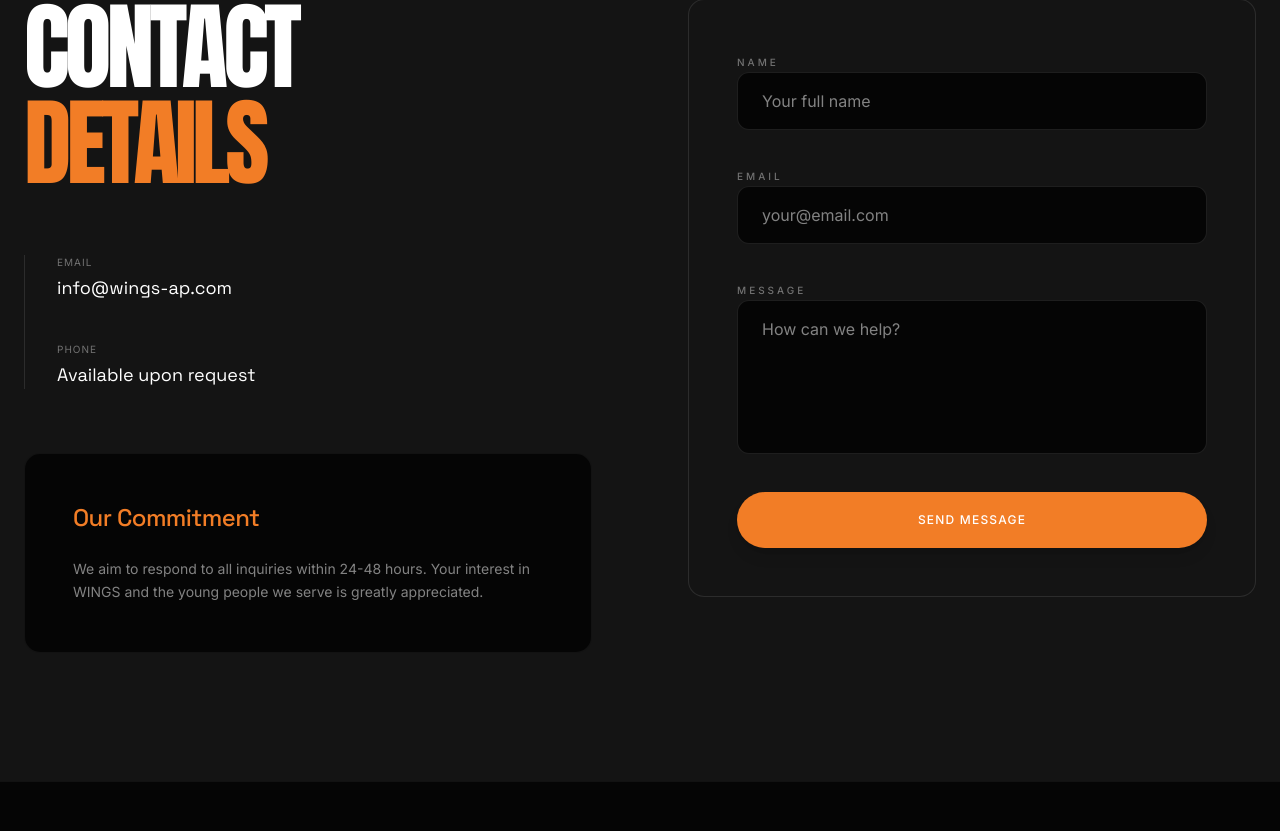
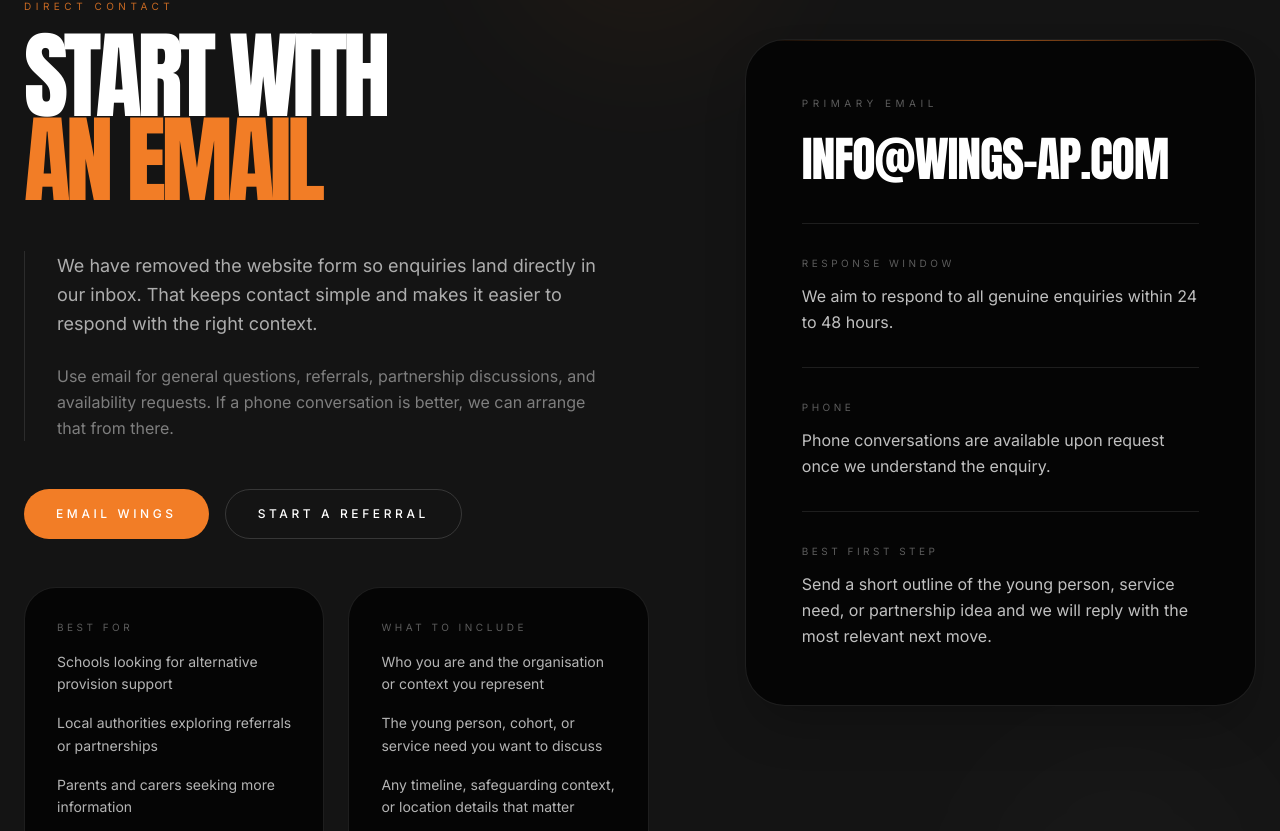
Before and after one commit to nuVizy/WINGS.AP, a React (Vite) app: page /contact in a window 1280 px wide. Shown: the part 929-1760 px from the top of the page. Built offline with nearby package versions, Linux system fonts and the light colour scheme.

Commit message:
Redesign contact page around email

```diff
--- a/index.html
+++ b/index.html
@@ -21,12 +21,6 @@
     <meta name="twitter:image" content="https://wingsap.netlify.app/ogimage.png" />
   </head>
   <body>
-    <!-- Netlify Forms: hidden form for bot detection at build time -->
-    <form name="contact" netlify netlify-honeypot="bot-field" hidden>
-      <input type="text" name="name" />
-      <input type="email" name="email" />
-      <textarea name="message"></textarea>
-    </form>
     <div id="root"></div>
     <script type="module" src="/src/main.tsx"></script>
   </body>
--- a/src/components/ContactForm.tsx
+++ /dev/null
@@ -1,118 +0,0 @@
-import { useState } from 'react';
-import type { FormEvent } from 'react';
-import { motion } from 'motion/react';
-
-export default function ContactForm() {
-  const [status, setStatus] = useState<'idle' | 'sending' | 'success' | 'error'>('idle');
-
-  const handleSubmit = async (e: FormEvent<HTMLFormElement>) => {
-    e.preventDefault();
-    setStatus('sending');
-
-    const form = e.currentTarget;
-    const formData = new FormData(form);
-
-    try {
-      const response = await fetch('/', {
-        method: 'POST',
-        headers: { 'Content-Type': 'application/x-www-form-urlencoded' },
-        body: new URLSearchParams(formData as any).toString(),
-      });
-      if (response.ok) {
-        setStatus('success');
-        form.reset();
-      } else {
-        setStatus('error');
-      }
-    } catch {
-      setStatus('error');
-    }
-  };
-
-  if (status === 'error') {
-    return (
-      <motion.div
-        initial={{ opacity: 0, scale: 0.95 }}
-        animate={{ opacity: 1, scale: 1 }}
-        className="bg-brand-ink p-12 rounded-2xl border border-red-500/30 text-center"
-      >
-        <h3 className="text-3xl font-heading mb-4 text-red-400">Something went wrong</h3>
-        <p className="text-white/60">Please try again or email us directly at info@wings-ap.com.</p>
-        <button
-          onClick={() => setStatus('idle')}
-          className="mt-8 text-white font-medium uppercase tracking-widest text-xs underline underline-offset-8 decoration-red-400"
-        >
-          Try again
-        </button>
-      </motion.div>
-    );
-  }
-
-  if (status === 'success') {
-    return (
-      <motion.div
-        initial={{ opacity: 0, scale: 0.95 }}
-        animate={{ opacity: 1, scale: 1 }}
-        className="bg-brand-ink p-12 rounded-2xl border border-white/10 text-center"
-      >
-        <h3 className="text-3xl font-heading mb-4 text-brand-orange">Thank you!</h3>
-        <p className="text-white/60">Your message has been sent. We'll get back to you soon.</p>
-        <button
-          onClick={() => setStatus('idle')}
-          className="mt-8 text-white font-medium uppercase tracking-widest text-xs underline underline-offset-8 decoration-brand-orange"
-        >
-          Send another message
-        </button>
-      </motion.div>
-    );
-  }
-
-  return (
-    <form onSubmit={handleSubmit} name="contact" method="POST" data-netlify="true" className="space-y-8 bg-brand-ink p-12 rounded-2xl border border-white/10">
-      <input type="hidden" name="form-name" value="contact" />
-      <div className="space-y-3">
-        <label htmlFor="name" className="text-[10px] font-medium uppercase tracking-[0.3em] text-white/40">Name</label>
-        <input
-          id="name"
-          name="name"
-          type="text"
-          required
-          className="w-full px-6 py-4 bg-brand-black border border-white/10 rounded-xl focus:outline-none focus:border-brand-orange transition-all text-white"
-          placeholder="Your full name"
-        />
-      </div>
-
-      <div className="space-y-3">
-        <label htmlFor="email" className="text-[10px] font-medium uppercase tracking-[0.3em] text-white/40">Email</label>
-        <input
-          id="email"
-          name="email"
-          type="email"
-          required
-          className="w-full px-6 py-4 bg-brand-black border border-white/10 rounded-xl focus:outline-none focus:border-brand-orange transition-all text-white"
-          placeholder="your@email.com"
-        />
-      </div>
-
-      <div className="space-y-3">
-        <label htmlFor="message" className="text-[10px] font-medium uppercase tracking-[0.3em] text-white/40">Message</label>
-        <textarea
-          id="message"
-          name="message"
-          required
-          rows={5}
-          className="w-full px-6 py-4 bg-brand-black border border-white/10 rounded-xl focus:outline-none focus:border-brand-orange transition-all text-white resize-none"
-          placeholder="How can we help?"
-        />
-      </div>
-
-      <button
-        type="submit"
-        disabled={status === 'sending'}
-        className="w-full bg-brand-orange text-white py-5 rounded-full font-medium uppercase tracking-widest text-xs hover:bg-white hover:text-brand-black transition-all disabled:opacity-50 shadow-lg"
-      >
-        {status === 'sending' ? 'Sending...' : 'Send Message'}
-      </button>
-    </form>
-  );
-}
--- a/src/pages/Contact.tsx
+++ b/src/pages/Contact.tsx
@@ -1,8 +1,25 @@
 import { motion } from 'motion/react';
 import SEO from '../components/SEO';
-import ContactForm from '../components/ContactForm';
 
 export default function Contact() {
+  const emailAddress = 'info@wings-ap.com';
+  const enquiryMailto = `mailto:${emailAddress}?subject=WINGS.AP%20Enquiry`;
+  const referralMailto = `mailto:${emailAddress}?subject=WINGS.AP%20Referral%20Enquiry`;
+
+  const enquiryTypes = [
+    'Schools looking for alternative provision support',
+    'Local authorities exploring referrals or partnerships',
+    'Parents and carers seeking more information',
+    'Professionals wanting to discuss mentoring or music sessions',
+  ];
+
+  const emailChecklist = [
+    'Who you are and the organisation or context you represent',
+    'The young person, cohort, or service need you want to discuss',
+    'Any timeline, safeguarding context, or location details that matter',
+    'The best way and time for us to reply to you',
+  ];
+
   return (
     <div className="bg-brand-black">
       <SEO
@@ -28,54 +45,86 @@
           >
             <span className="text-xs font-medium uppercase tracking-[0.5em] text-brand-orange mb-6 block">Get in touch</span>
             <h1 className="text-[15vw] md:text-[12vw] font-display uppercase leading-[0.85] tracking-tighter mb-8">
-              GET IN <br />
-              <span className="text-stroke">TOUCH</span>
+              EMAIL <br />
+              <span className="text-stroke">US</span>
             </h1>
             <div className="flex flex-col md:flex-row items-center justify-center gap-8 mt-12">
               <p className="max-w-md text-white/60 text-sm md:text-base leading-relaxed text-left md:border-l border-brand-orange/30 md:pl-6">
-                Have a question or want to learn more about our programs? We'd love to hear from you.
+                Have a question, referral, or partnership enquiry? Email us directly and we will respond with the right next step.
               </p>
             </div>
           </motion.div>
         </div>
       </section>
 
-      <section className="py-32 bg-brand-ink">
+      <section className="py-32 bg-brand-ink relative overflow-hidden">
+        <div className="absolute inset-0 opacity-30">
+          <div className="absolute -top-24 left-1/2 h-72 w-72 -translate-x-1/2 rounded-full bg-brand-orange/15 blur-3xl" />
+          <div className="absolute bottom-0 right-0 h-80 w-80 rounded-full bg-white/5 blur-3xl" />
+        </div>
         <div className="container mx-auto px-6">
-          <div className="grid grid-cols-1 lg:grid-cols-2 gap-24">
+          <div className="grid grid-cols-1 lg:grid-cols-[1.1fr_0.9fr] gap-16 xl:gap-24 relative z-10">
             <motion.div
               initial={{ opacity: 0, x: -30 }}
               whileInView={{ opacity: 1, x: 0 }}
               viewport={{ once: true }}
+              className="space-y-12"
             >
-              <div className="space-y-16">
-                <div>
-                  <h2 className="text-6xl md:text-8xl font-display uppercase tracking-tighter mb-16">
-                    Contact <br />
-                    <span className="text-brand-orange">Details</span>
-                  </h2>
-                  <div className="space-y-10 md:border-l border-white/10 md:pl-8">
-                    <div className="flex items-start group">
-                      <div>
-                        <p className="text-[10px] uppercase tracking-widest text-white/40 mb-1">Email</p>
-                        <a href="mailto:info@wings-ap.com" className="text-lg font-heading hover:text-brand-orange transition-colors">info@wings-ap.com</a>
-                      </div>
-                    </div>
+              <div>
+                <span className="text-[10px] uppercase tracking-[0.45em] text-brand-orange/80 mb-5 block">
+                  Direct contact
+                </span>
+                <h2 className="text-6xl md:text-8xl font-display uppercase tracking-tighter leading-[0.88]">
+                  Start With <br />
+                  <span className="text-brand-orange">An Email</span>
+                </h2>
+              </div>
 
-                    <div className="flex items-start group">
-                      <div>
-                        <p className="text-[10px] uppercase tracking-widest text-white/40 mb-1">Phone</p>
-                        <p className="text-lg font-heading">Available upon request</p>
-                      </div>
-                    </div>
+              <div className="max-w-xl md:border-l border-white/10 md:pl-8 space-y-6">
+                <p className="text-white/65 text-base md:text-lg leading-relaxed">
+                  We have removed the website form so enquiries land directly in our inbox. That keeps contact simple and makes it easier to respond with the right context.
+                </p>
+                <p className="text-white/45 text-sm md:text-base leading-relaxed">
+                  Use email for general questions, referrals, partnership discussions, and availability requests. If a phone conversation is better, we can arrange that from there.
+                </p>
+              </div>
+
+              <div className="flex flex-col sm:flex-row gap-4">
+                <a
+                  href={enquiryMailto}
+                  className="inline-flex items-center justify-center rounded-full bg-brand-orange px-8 py-4 text-xs font-medium uppercase tracking-[0.3em] text-white transition-all hover:bg-white hover:text-brand-black"
+                >
+                  Email WINGS
+                </a>
+                <a
+                  href={referralMailto}
+                  className="inline-flex items-center justify-center rounded-full border border-white/15 px-8 py-4 text-xs font-medium uppercase tracking-[0.3em] text-white transition-all hover:border-brand-orange hover:text-brand-orange"
+                >
+                  Start A Referral
+                </a>
+              </div>
+
+              <div className="grid grid-cols-1 md:grid-cols-2 gap-6">
+                <div className="rounded-[2rem] border border-white/10 bg-brand-black p-8">
+                  <p className="text-[10px] uppercase tracking-[0.35em] text-white/35 mb-4">Best for</p>
+                  <div className="space-y-4">
+                    {enquiryTypes.map((item) => (
+                      <p key={item} className="text-sm leading-relaxed text-white/70">
+                        {item}
+                      </p>
+                    ))}
                   </div>
                 </div>
 
-                <div className="p-12 bg-brand-black rounded-2xl border border-white/5">
-                  <h3 className="text-2xl font-heading mb-6 text-brand-orange">Our Commitment</h3>
-                  <p className="text-white/50 leading-relaxed text-sm">
-                    We aim to respond to all inquiries within 24-48 hours. Your interest in WINGS and the young people we serve is greatly appreciated.
-                  </p>
+                <div className="rounded-[2rem] border border-white/10 bg-brand-black p-8">
+                  <p className="text-[10px] uppercase tracking-[0.35em] text-white/35 mb-4">What to include</p>
+                  <div className="space-y-4">
+                    {emailChecklist.map((item) => (
+                      <p key={item} className="text-sm leading-relaxed text-white/70">
+                        {item}
+                      </p>
+                    ))}
+                  </div>
                 </div>
               </div>
             </motion.div>
@@ -84,8 +133,42 @@
               initial={{ opacity: 0, x: 30 }}
               whileInView={{ opacity: 1, x: 0 }}
               viewport={{ once: true }}
+              className="lg:pt-10"
             >
-              <ContactForm />
+              <div className="relative overflow-hidden rounded-[2.5rem] border border-white/10 bg-brand-black p-10 md:p-14 shadow-2xl">
+                <div className="absolute inset-x-0 top-0 h-px bg-gradient-to-r from-transparent via-brand-orange/60 to-transparent" />
+
+                <p className="text-[10px] uppercase tracking-[0.45em] text-white/35 mb-6">Primary email</p>
+                <a
+                  href={enquiryMailto}
+                  className="block text-3xl md:text-5xl font-display uppercase tracking-tight text-white break-all transition-colors hover:text-brand-orange"
+                >
+                  {emailAddress}
+                </a>
+
+                <div className="mt-10 space-y-8">
+                  <div className="border-t border-white/10 pt-8">
+                    <p className="text-[10px] uppercase tracking-[0.35em] text-white/35 mb-3">Response window</p>
+                    <p className="text-white/75 text-base leading-relaxed">
+                      We aim to respond to all genuine enquiries within 24 to 48 hours.
+                    </p>
+                  </div>
+
+                  <div className="border-t border-white/10 pt-8">
+                    <p className="text-[10px] uppercase tracking-[0.35em] text-white/35 mb-3">Phone</p>
+                    <p className="text-white/75 text-base leading-relaxed">
+                      Phone conversations are available upon request once we understand the enquiry.
+                    </p>
+                  </div>
+
+                  <div className="border-t border-white/10 pt-8">
+                    <p className="text-[10px] uppercase tracking-[0.35em] text-white/35 mb-3">Best first step</p>
+                    <p className="text-white/75 text-base leading-relaxed">
+                      Send a short outline of the young person, service need, or partnership idea and we will reply with the most relevant next move.
+                    </p>
+                  </div>
+                </div>
+              </div>
             </motion.div>
           </div>
         </div>
--- a/src/pages/Privacy.tsx
+++ b/src/pages/Privacy.tsx
@@ -22,7 +22,7 @@
             <div className="space-y-10 text-white/70 leading-relaxed md:border-l border-white/10 md:pl-8">
               <div>
                 <h2 className="text-xl font-heading text-white mb-4">Information We Collect</h2>
-                <p>When you use our contact form, we collect your name, email address, and message content solely to respond to your enquiry. We do not collect any data automatically beyond what is standard for web hosting (e.g. server logs).</p>
+                <p>If you contact us by email, we may receive your name, email address, and any information you choose to include in your message. We do not collect any additional personal information through a website contact form.</p>
               </div>
 
               <div>
@@ -32,7 +32,7 @@
 
               <div>
                 <h2 className="text-xl font-heading text-white mb-4">Data Storage</h2>
-                <p>Contact form submissions are processed through Netlify Forms and stored securely. We retain your information only as long as necessary to address your enquiry.</p>
+                <p>Email enquiries are handled through our email provider and retained only as long as necessary to respond to your enquiry or manage any follow-up communication.</p>
               </div>
 
               <div>
```
